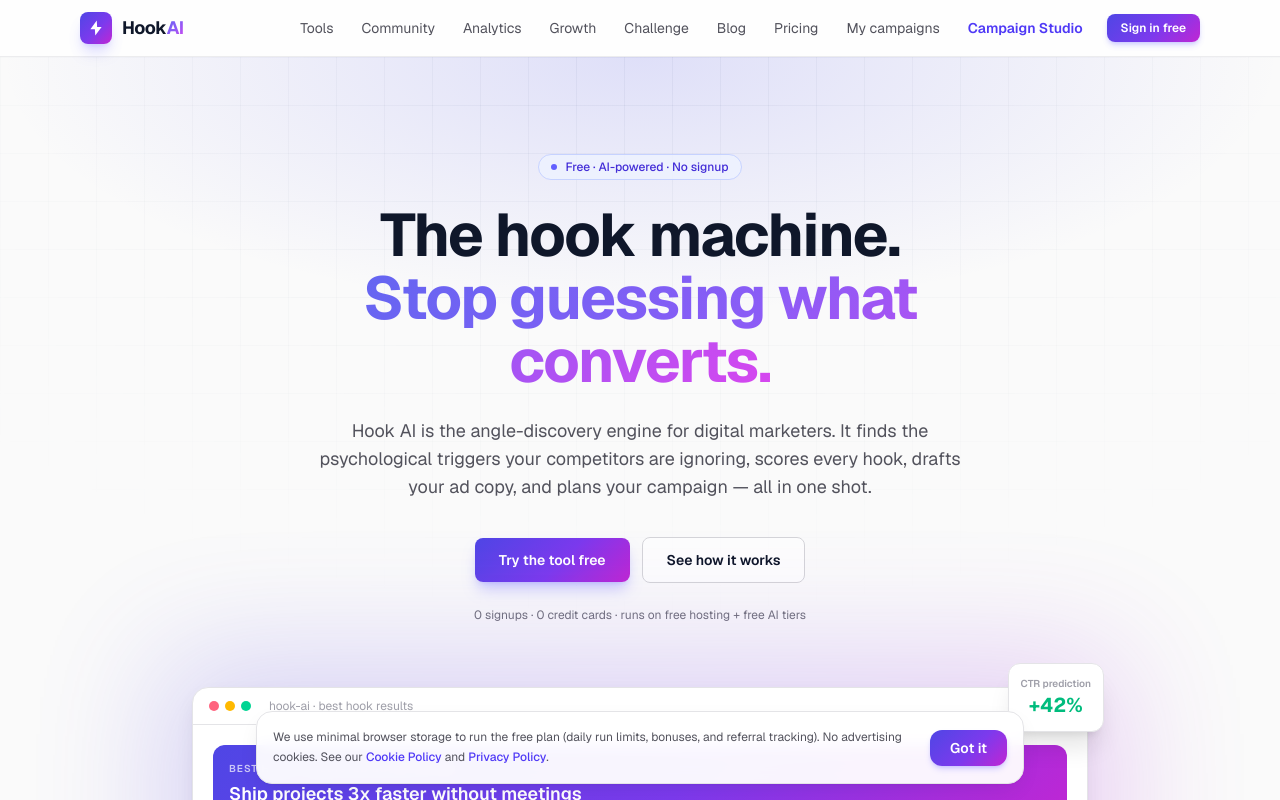
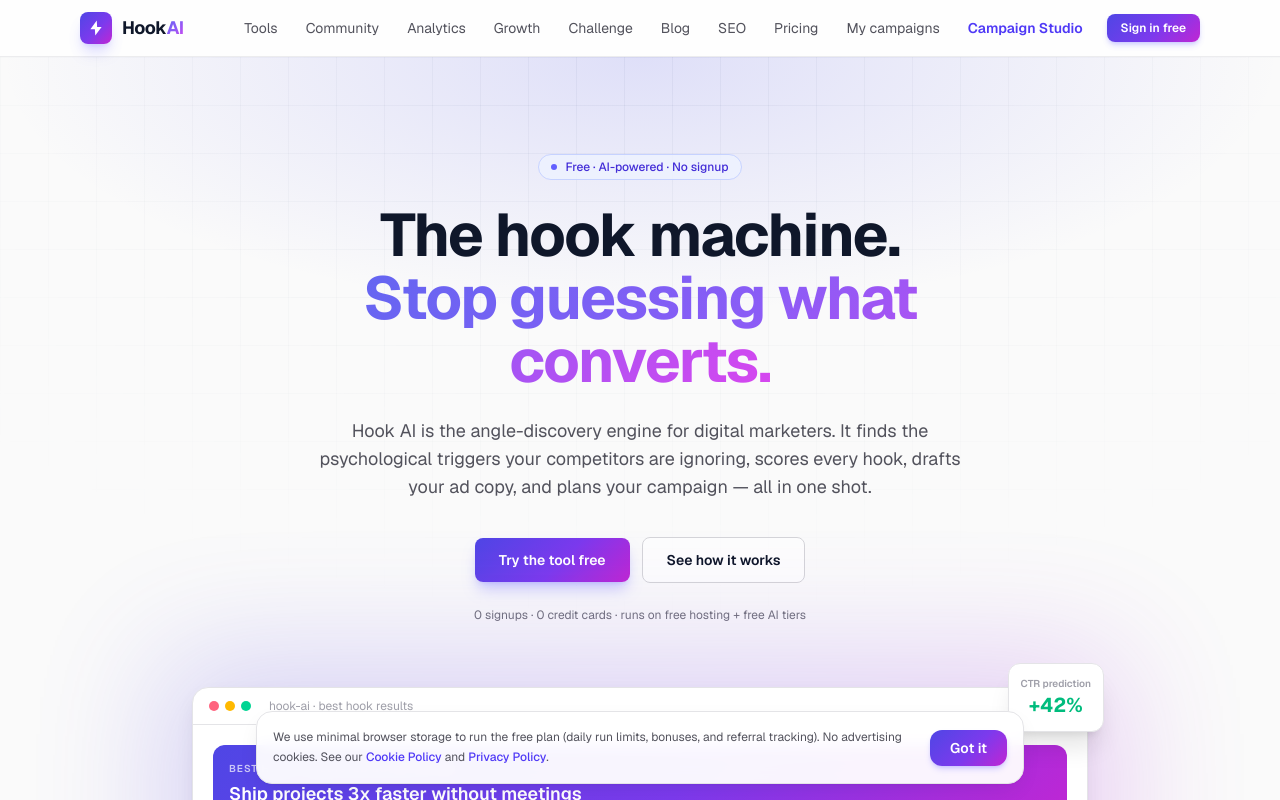
Before and after one commit to gitvamshidhar-m/hook-ai-marketing-engine, a Next.js app: page / in a window 1280 px wide. Shown: the top 800 px of the page. Built offline with nearby package versions, Linux system fonts and the light colour scheme; no server answers; the database is empty.

Commit message:
feat: add SEO link to navbar

```diff
--- a/components/NavBar.tsx
+++ b/components/NavBar.tsx
@@ -64,6 +64,12 @@
               Blog
             </Link>
             <Link
+              href="/seo"
+              className="rounded-lg px-3 py-1.5 text-zinc-600 transition hover:bg-zinc-100 hover:text-zinc-900 dark:text-zinc-300 dark:hover:bg-zinc-900 dark:hover:text-white"
+            >
+              SEO
+            </Link>
+            <Link
               href="/pricing"
               className="rounded-lg px-3 py-1.5 text-zinc-600 transition hover:bg-zinc-100 hover:text-zinc-900 dark:text-zinc-300 dark:hover:bg-zinc-900 dark:hover:text-white"
             >
```
